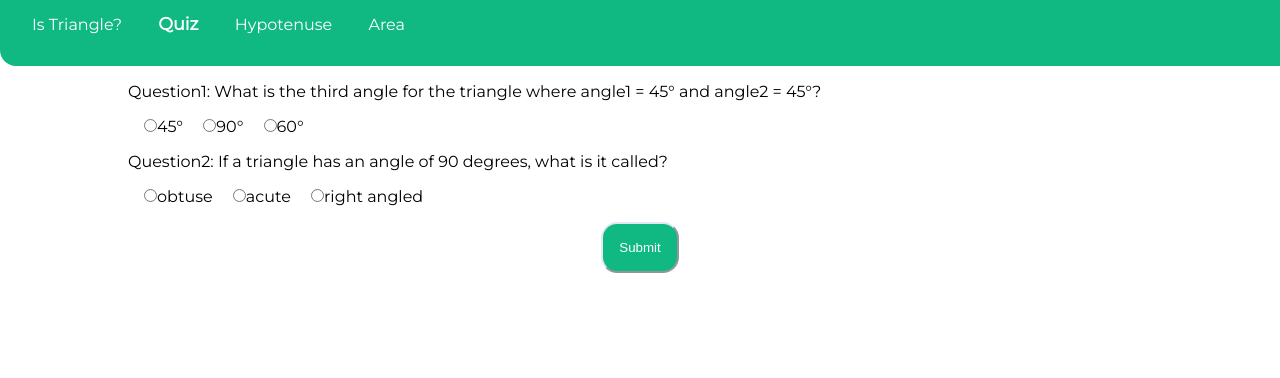
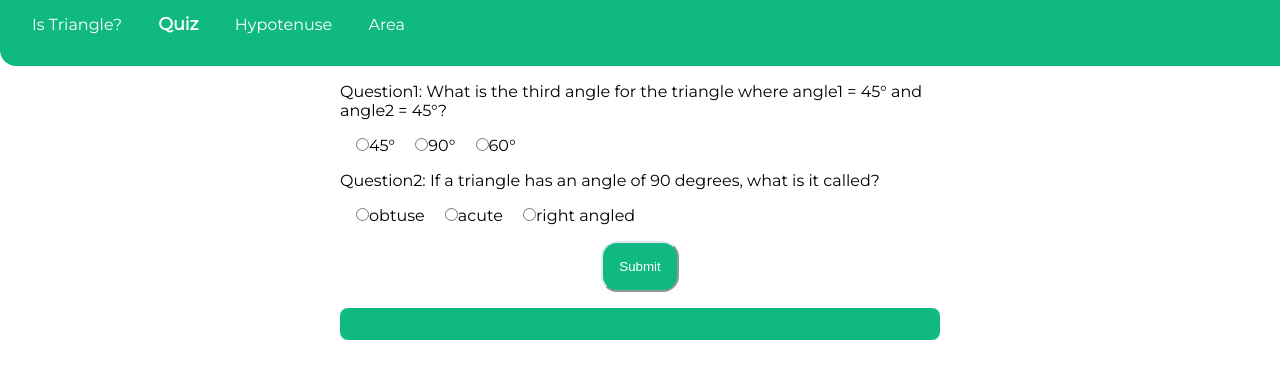
Before and after one commit to FIONA18/Fun_With_Triangles, a plain HTML site: page quiz.html in a window 1280 px wide. Shown: the part 40-418 px from the top of the page. Drawn offline with Linux system fonts and the light colour scheme.

Commit message:
style: Updated style for Quiz page

```diff
--- a/quiz.html
+++ b/quiz.html
@@ -24,7 +24,7 @@
             </li>
         </ul>
     </nav>
-    <div>
+    <div class="quizMainContent">
         <form>
             <div class="quizContainer">
                 <p>Question1: What is the third angle for the triangle where angle1 = 45° and angle2 = 45°?</p>
--- a/styles.css
+++ b/styles.css
@@ -154,7 +154,7 @@
 {
     text-align: center;
 }
-.mainContent
+.mainContent, .quizMainContent
 {
     margin: 1rem auto;
     display:block;
@@ -187,7 +187,7 @@
     color: white;
     border-color: var(--off-white);
 }
-.mainContent #output
+#output
 {
     text-align: center;
     margin: 1rem auto;
@@ -200,7 +200,7 @@
 }
 .quizContainer
 {
-    width: 80%;
+    width: 100%;
     margin:1rem  auto;
 
 }
```
